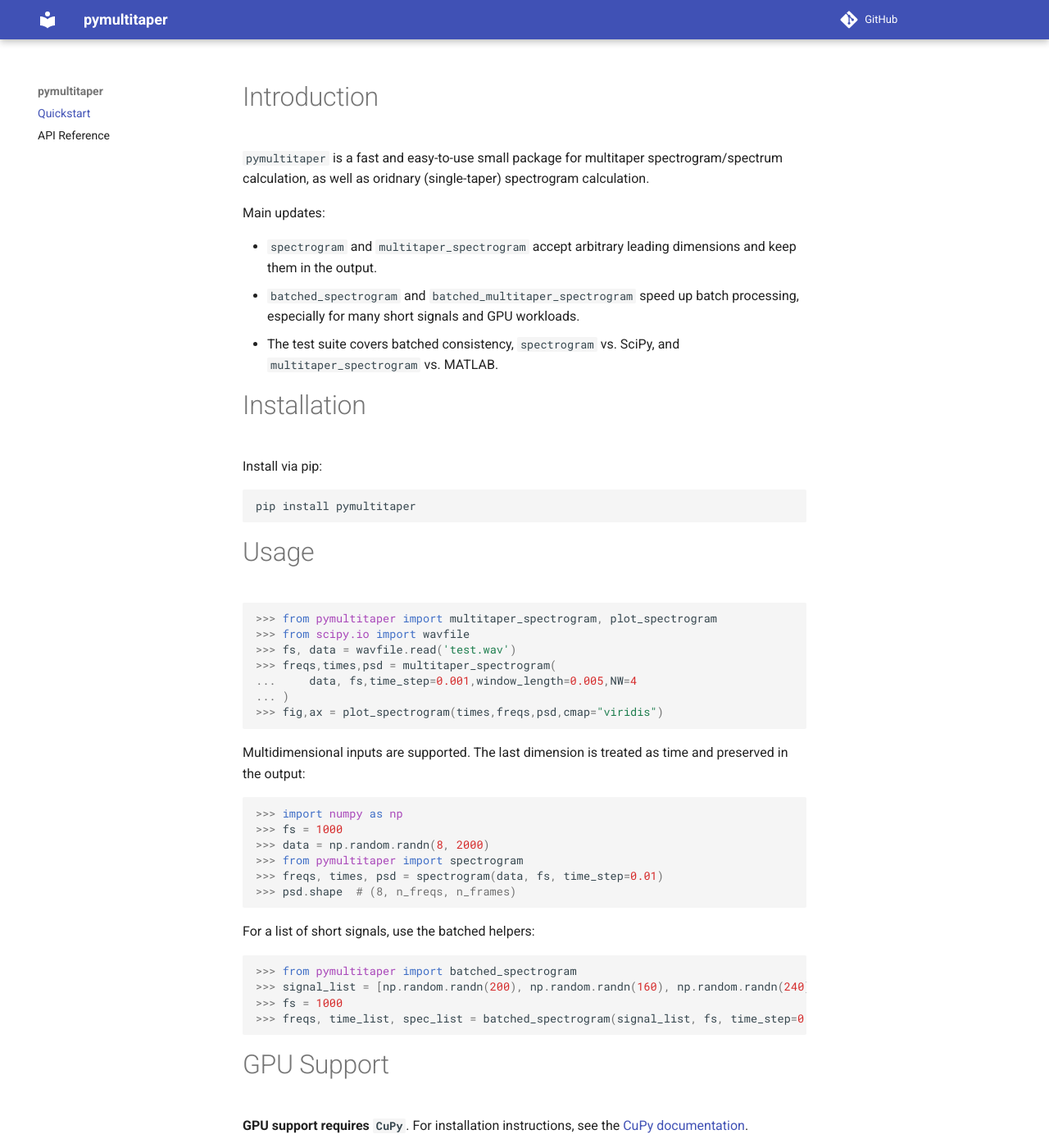
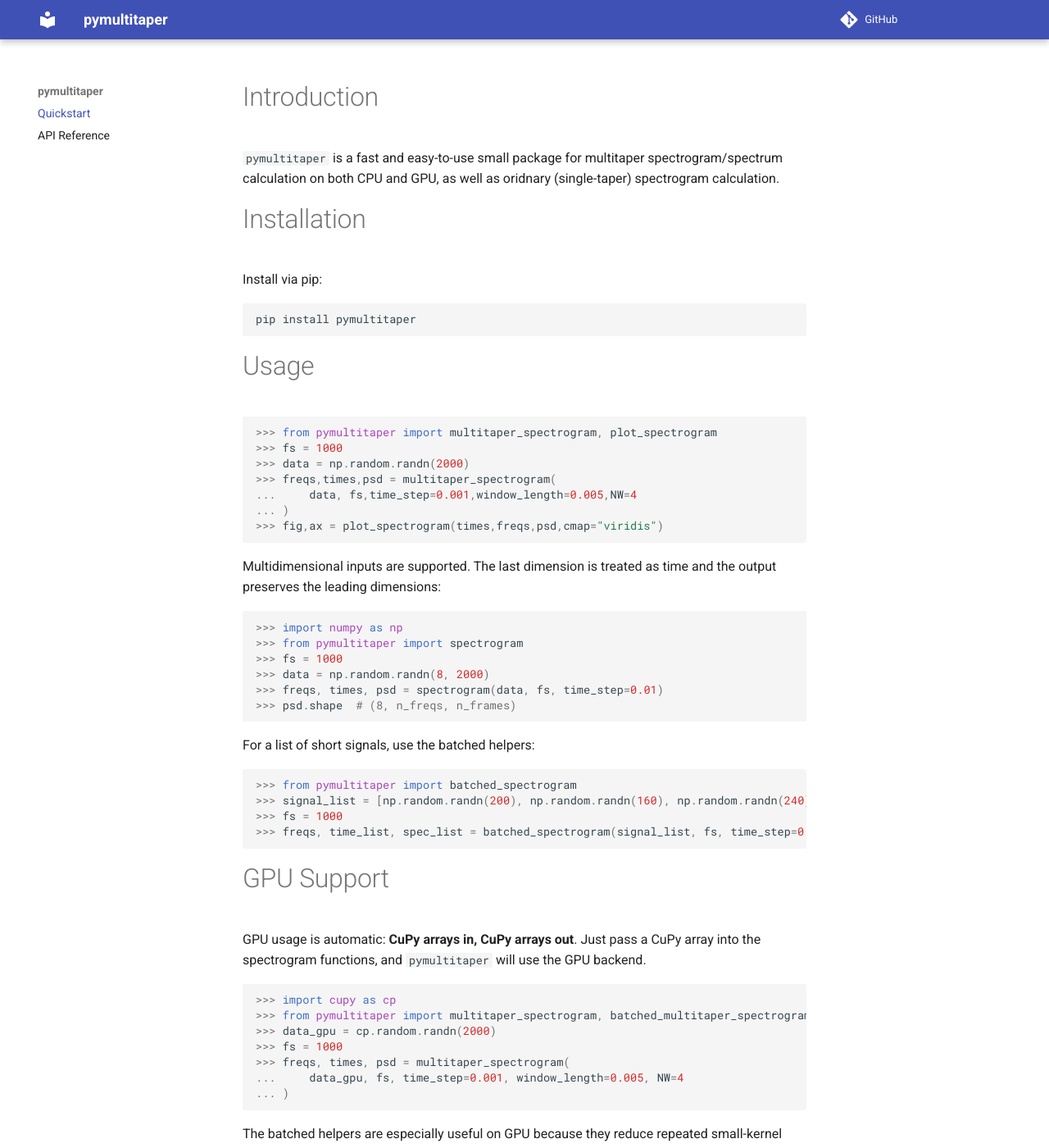
Before and after one commit to fncokg/pymultitaper, an MkDocs documentation site: the page built from mkdocs_docs/index.md, in a window 1280 px wide and 1400 px high. Shown: the whole window at 82% size. Built offline with MkDocs 1.6.1 and Material for MkDocs 9.7.7, drawn with Linux system fonts in a browser that asks for light colours; comment, search, counter and statistics services are not loaded; some of the changed text lies outside the part shown.

Commit message:
update docs

````diff
--- a/mkdocs_docs/index.md
+++ b/mkdocs_docs/index.md
@@ -1,19 +1,12 @@
 # Introduction
 
-`pymultitaper` is a fast and easy-to-use small package for multitaper spectrogram/spectrum calculation, as well as oridnary (single-taper) spectrogram calculation.
-
-Main updates:
-
-- `spectrogram` and `multitaper_spectrogram` accept arbitrary leading dimensions and keep them in the output.
-- `batched_spectrogram` and `batched_multitaper_spectrogram` speed up batch processing, especially for many short signals and GPU workloads.
-- The test suite covers batched consistency, `spectrogram` vs. SciPy, and `multitaper_spectrogram` vs. MATLAB.
-
+`pymultitaper` is a fast and easy-to-use small package for multitaper spectrogram/spectrum calculation on both CPU and GPU, as well as oridnary (single-taper) spectrogram calculation.
 
 # Installation
 
 Install via pip:
 
-```
+```bash
 pip install pymultitaper
 ```
 
@@ -21,21 +14,21 @@ pip install pymultitaper
 
 ```python
 >>> from pymultitaper import multitaper_spectrogram, plot_spectrogram
->>> from scipy.io import wavfile
->>> fs, data = wavfile.read('test.wav')
+>>> fs = 1000
+>>> data = np.random.randn(2000)
 >>> freqs,times,psd = multitaper_spectrogram(
 ...     data, fs,time_step=0.001,window_length=0.005,NW=4
 ... )
 >>> fig,ax = plot_spectrogram(times,freqs,psd,cmap="viridis")
 ```
 
-Multidimensional inputs are supported. The last dimension is treated as time and preserved in the output:
+Multidimensional inputs are supported. The last dimension is treated as time and the output preserves the leading dimensions:
 
 ```python
 >>> import numpy as np
+>>> from pymultitaper import spectrogram
 >>> fs = 1000
 >>> data = np.random.randn(8, 2000)
->>> from pymultitaper import spectrogram
 >>> freqs, times, psd = spectrogram(data, fs, time_step=0.01)
 >>> psd.shape  # (8, n_freqs, n_frames)
 ```
@@ -51,24 +44,17 @@ For a list of short signals, use the batched helpers:
 
 # GPU Support
 
-**GPU support requires `CuPy`**. For installation instructions, see the [CuPy documentation](https://docs.cupy.dev/en/stable/install.html).
-
-GPU usage is automatic: if you pass a CuPy array into the spectrogram functions, `pymultitaper` will use the GPU backend. NumPy arrays still use the CPU backend.
+GPU usage is automatic: **CuPy arrays in, CuPy arrays out**. Just pass a CuPy array into the spectrogram functions, and `pymultitaper` will use the GPU backend.
 
 ```python
 >>> import cupy as cp
 >>> from pymultitaper import multitaper_spectrogram, batched_multitaper_spectrogram
->>> from scipy.io import wavfile
->>> fs, data = wavfile.read("test.wav")
->>> data_gpu = cp.asarray(data)
+>>> data_gpu = cp.random.randn(2000)
+>>> fs = 1000
 >>> freqs, times, psd = multitaper_spectrogram(
 ...     data_gpu, fs, time_step=0.001, window_length=0.005, NW=4
 ... )
->>> psd.shape
-(len(freqs), len(times))
 ```
-
-The returned arrays stay on the GPU until you explicitly move them back to NumPy, for example with `cp.asnumpy(...)`, before plotting.
 
 The batched helpers are especially useful on GPU because they reduce repeated small-kernel overhead:
 
@@ -76,6 +62,10 @@ The batched helpers are especially useful on GPU because they reduce repeated sm
 >>> signal_list = [cp.asarray(data[:200]), cp.asarray(data[:160]), cp.asarray(data[:240])]
 >>> freqs, time_list, psd_list = batched_multitaper_spectrogram(signal_list, fs, time_step=0.01)
 ```
+
+`batched_multitaper_spectrogram` and `batched_spectrogram` accept a list of 1D signals of varying lengths and **pads them to a common size for efficient batch processing**.
+
+**NOTE: GPU support requires `CuPy`, which is not included in the `pymultitaper` package**. For installation instructions, see the [CuPy documentation](https://docs.cupy.dev/en/stable/install.html).
 
 # Algorithm Consistency
 
````
Also changed, not shown: README.md (+13 -17 lines).
